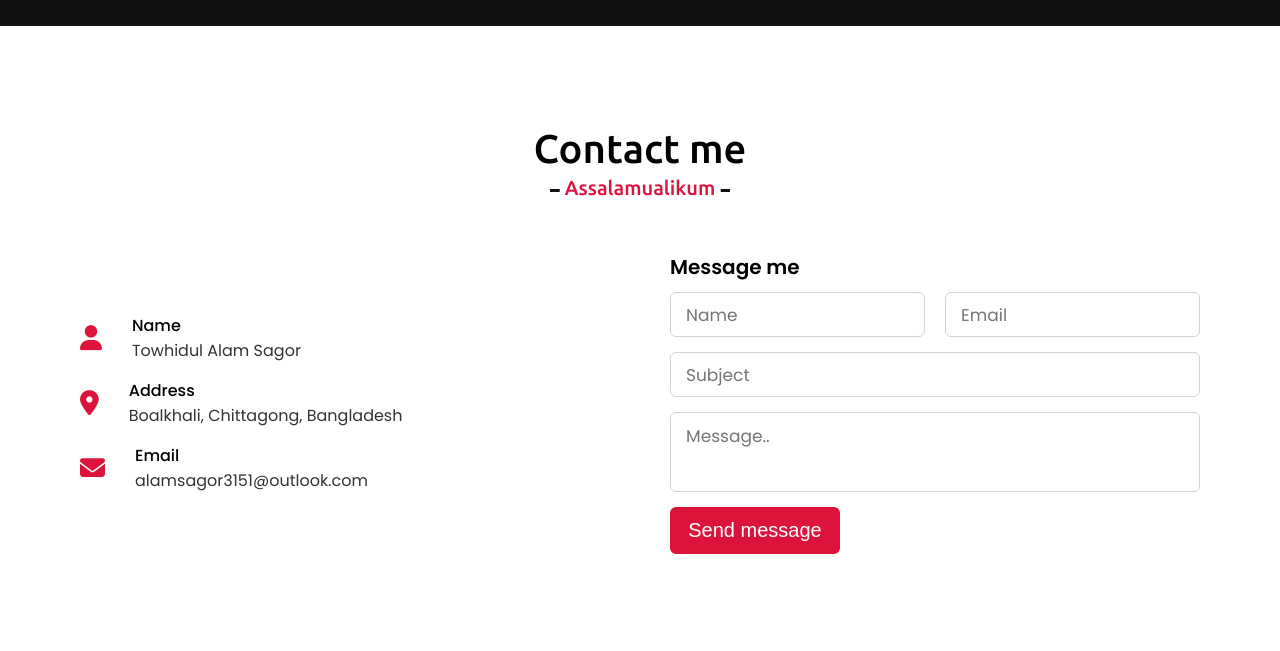
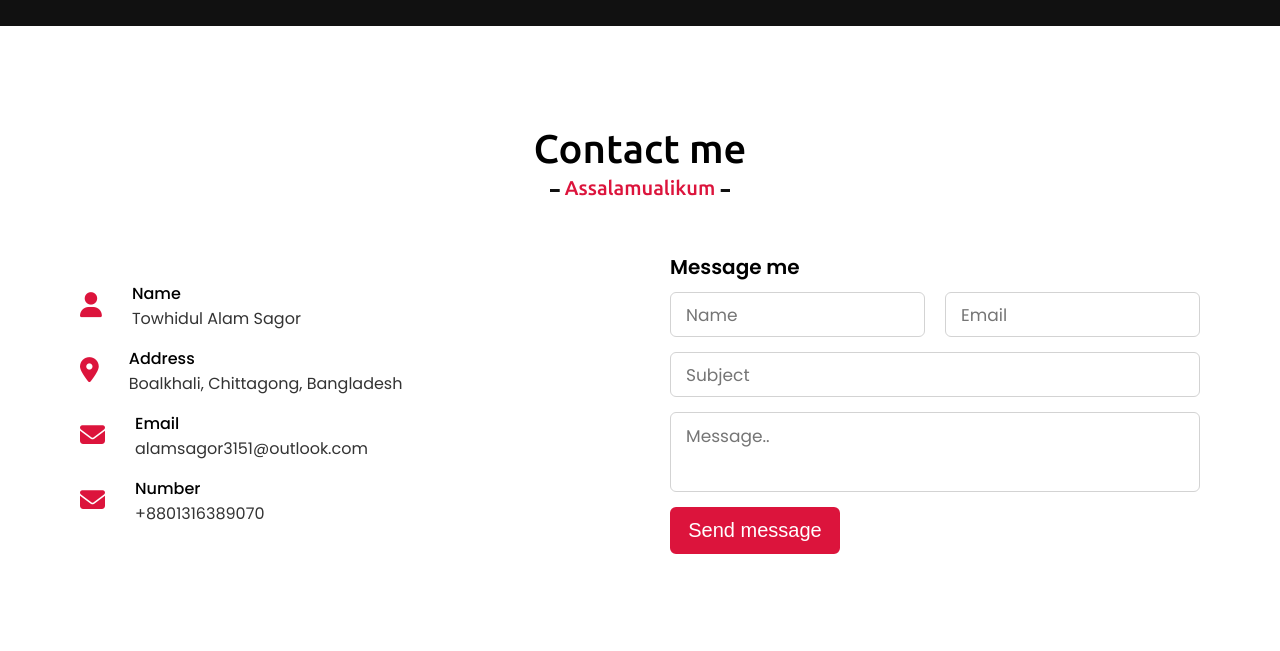
Before and after one commit to alamsagor/admin, a plain HTML site: page index.html in a window 1280 px wide. Shown: the part 2748-3399 px from the top of the page. Drawn offline with nearby package versions, Linux system fonts and the light colour scheme.

Commit message:
Update index.html

```diff
--- a/index.html
+++ b/index.html
@@ -206,6 +206,13 @@
 							<div class="info">
 								<div class="head">Email</div>
 								<div class="sub-title">alamsagor3151@outlook.com</div>
+									</div>
+						</div>
+						<div class="row">
+							<i class="fas fa-envelope"></i>
+							<div class="info">
+								<div class="head">Number</div>
+								<div class="sub-title">+8801316389070</div>
 							</div>
 						</div>
 					</div>
```
